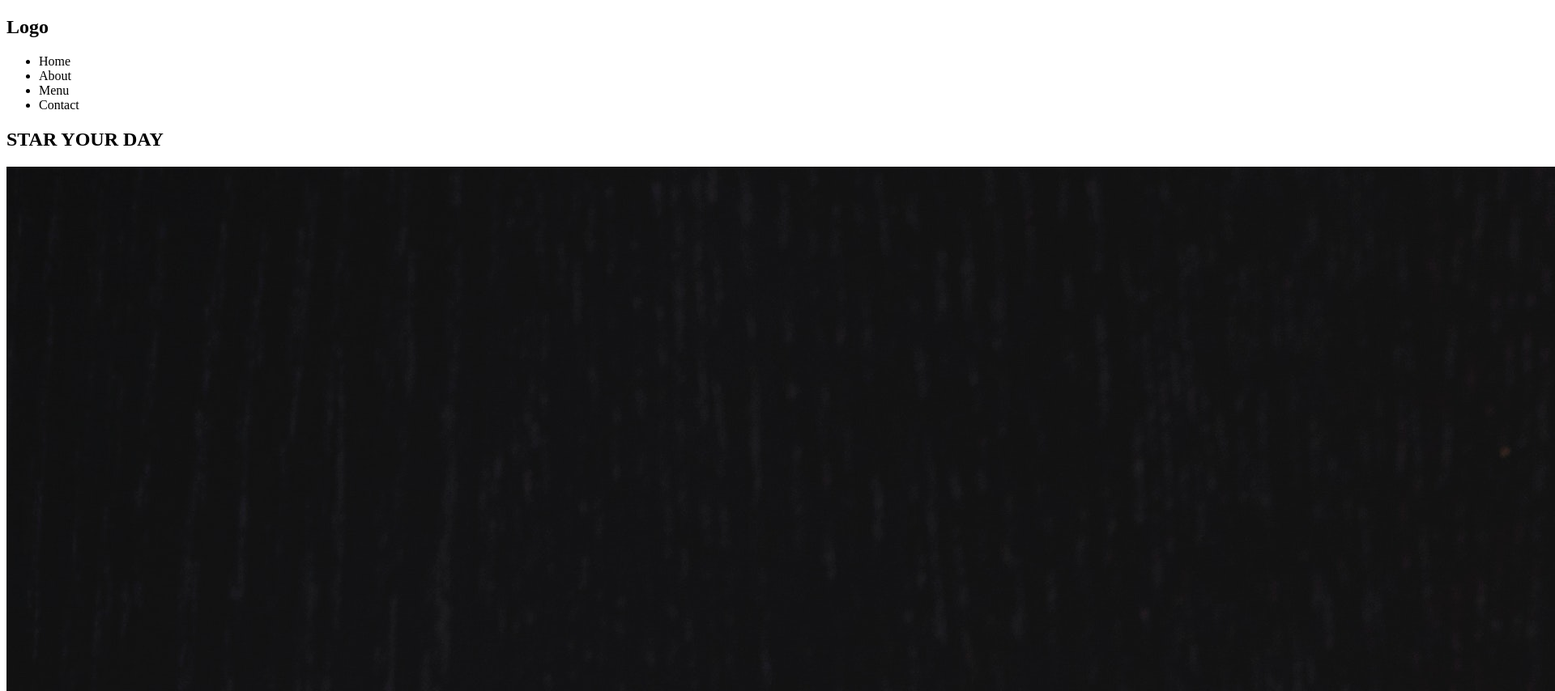
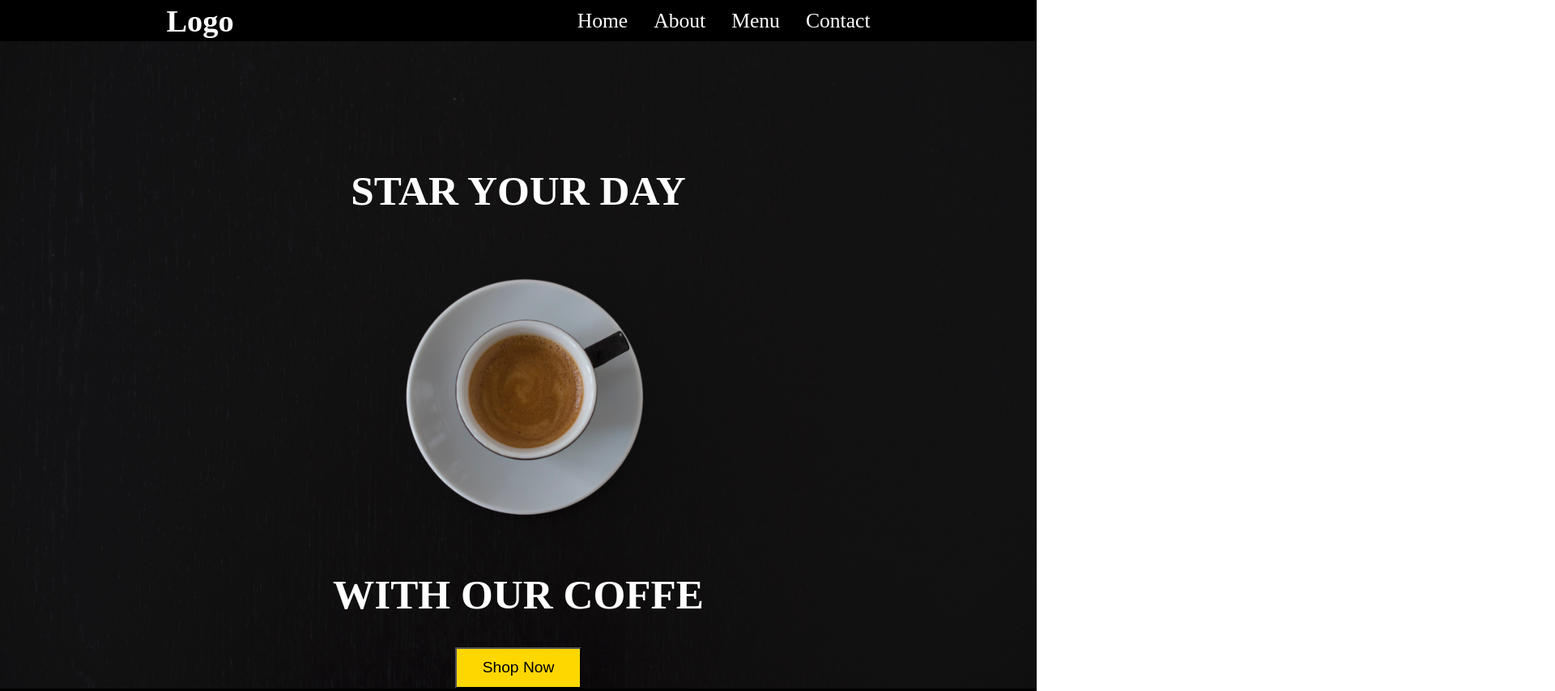
Before and after one commit to kikecorpus/HTML_S2_CorpusEnrique, a plain HTML site: page Dia6/index.html in a window 1280 px wide. Shown: the top 854 px of the page at 81% size, 1920 px wide, since content can reach past the window. Drawn offline with Linux system fonts and the light colour scheme.

Commit message:
style : :art: add css section home

```diff
--- /dev/null
+++ b/Dia6/css/components.css
@@ -0,0 +1,20 @@
+
+/** Section Inicio**/
+
+.botonS1 {
+    padding: 0.8rem 2rem;
+    font-size: 1.2rem;
+    cursor: pointer;
+    background-color: var(--color-principal);
+}
+
+
+/** Section About**/
+
+/** Section About 2 **/
+
+/**Section Products **/
+
+/** Section Contacs**/
+
+/** Section Footer**/
--- a/Dia6/css/layout.css
+++ b/Dia6/css/layout.css
@@ -0,0 +1,102 @@
+
+/** DOM **/
+html, body {
+    box-sizing: border-box;
+    margin: 0px;
+    padding: 0px;
+    width: 100vw;
+
+
+}
+
+
+.contenedorDePagina {
+    background-color: var(--color-fondo);
+    width: 100vw;
+
+
+    display: flex;
+    flex-direction: column;
+}
+
+
+main {
+    display: flex;
+    flex-direction: column;
+    width: 100vw;
+
+}
+
+
+/** header**/
+
+header {
+    display: flex;
+    flex-direction: row;
+    position: relative;
+    justify-content: center;
+    align-items: center;
+    gap: 30vw;
+
+    color: var(--color-texto);
+    font-size: 2vw;
+
+    width: 100vw;
+    height: 4vw;
+}
+
+ header nav ul {
+    display: flex;
+    list-style: none;
+    gap: 2rem;
+}
+
+/** Section Inicio**/
+
+.inicio{
+    display: flex;
+    justify-content: center;
+    align-items: center;
+    flex-direction: column;
+
+    background-image: url('../img/Images/pexels-nao-triponez-129207.jpg');
+    background-size: cover;
+    background-repeat: no-repeat;
+    background-position: center;
+
+    width: 100vw;
+    height:100vh;
+}
+
+.contInicio {
+    height: 100vh;
+    width: 100vw;
+    justify-content: center;
+    align-items: center;
+    gap: 55vh;
+
+    display: flex;
+    flex-direction: column;
+
+
+    padding-top: 15vh;
+
+}
+
+.contInicio h2 {
+    font-size: 4vw;
+    color: var(--color-texto);
+    margin: 0;
+}
+
+
+
+/** Section About**/
+
+/** Section About 2 **/
+
+/**Section Products **/
+
+/** Section Contacs**/
+
+/** Section Footer**/
--- /dev/null
+++ b/Dia6/css/style.css
@@ -0,0 +1,4 @@
+@import url(./fonts.css);
+@import url(./variations.css);
+@import url(./layout.css);
+@import url(./components.css);
--- /dev/null
+++ b/Dia6/css/variations.css
@@ -0,0 +1,5 @@
+:root {
+    --color-principal: gold;
+    --color-fondo: #000000;
+    --color-texto: #ffffff;
+}
--- a/Dia6/index.html
+++ b/Dia6/index.html
@@ -4,7 +4,7 @@
     <meta charset="UTF-8">
     <meta name="viewport" content="width=device-width, initial-scale=1.0">
     <title>Cafeteria Corpus</title>
-    <link rel="stylesheet" href="">
+    <link rel="stylesheet" href="./css/style.css">
 </head>
 <body>
     <div class="contenedorDePagina">
@@ -12,6 +12,7 @@
             <div class="logoHeader">
                 <h2>Logo</h2>
             </div>
+
             <nav>
                 <ul>
                     <li>Home</li>
@@ -20,14 +21,20 @@
                     <li>Contact</li>
                 </ul>
             </nav>
+
         </header>
 
         <main>
             <Section class="inicio">
-                <h2>STAR YOUR DAY</h2>
-                <img class="imgS1" src="./img/Images/pexels-nao-triponez-129207.jpg" alt="">
-                <h2>WITH OUR COFFE</h2>
-                <button class="botonS1">Shop Now</button>
+                <div class="contInicio">
+                    <h2>STAR YOUR DAY</h2>
+                    <h2>WITH OUR COFFE</h2>
+                </div>
+                <div>
+                    <button class="botonS1">Shop Now</button>
+                </div>
+
+
             </Section>
 
             <section class="about">
```
Also changed, not shown: Dia6/css/fonts.css (added), 1 other file.
